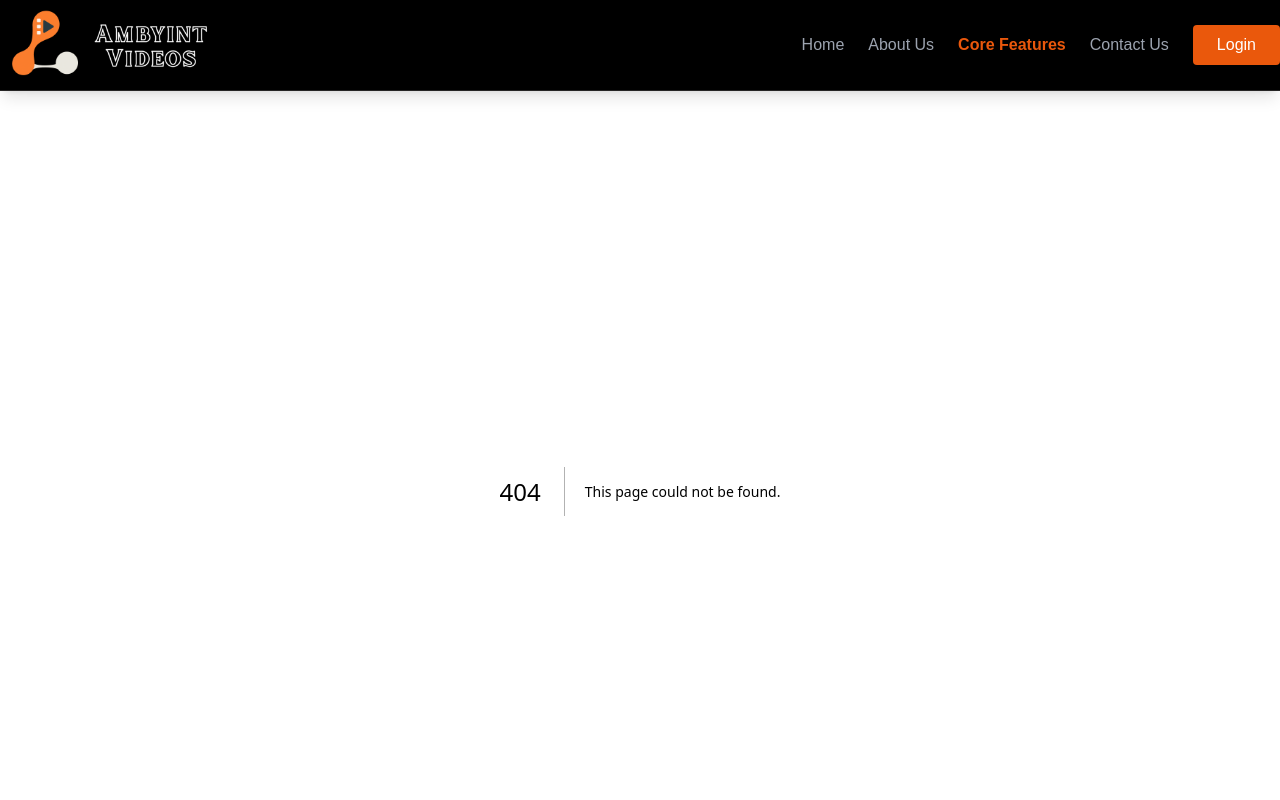
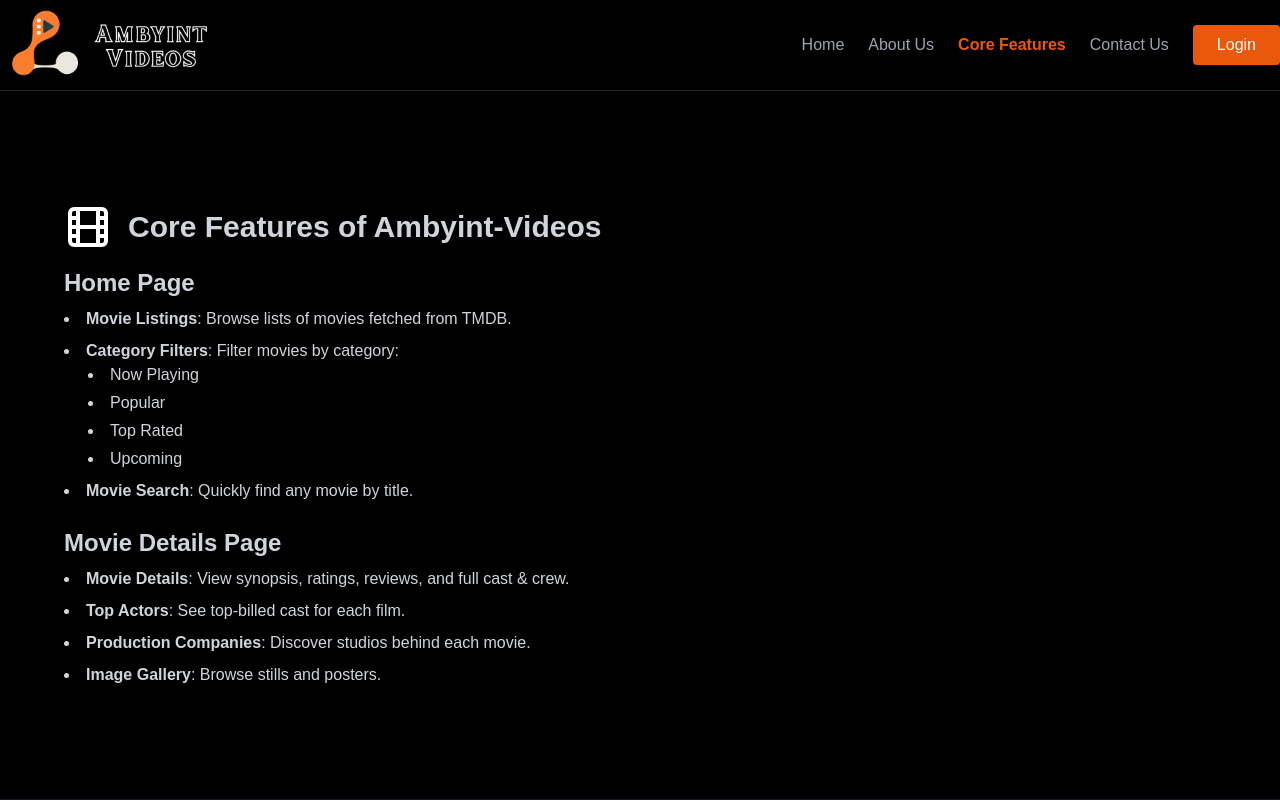
Before and after one commit to savalanpour/Ambyint-Videos, a Next.js app: page /core-features in a window 1280 px wide. Before the commit this address had no page. Shown: the top 800 px of the page. Built offline with nearby package versions, Linux system fonts and the light colour scheme.

Commit message:
Create static pages

```diff
--- /dev/null
+++ b/app/about-us/page.tsx
@@ -0,0 +1,41 @@
+import React from "react";
+import { Film } from "lucide-react";
+
+export default function AboutUs() {
+  return (
+    <main className="px-8 py-20 bg-black text-gray-300">
+      <div className="max-w-7xl mx-auto space-y-8">
+        <div className="shadow-lg p-8">
+          <div className="flex items-center space-x-4">
+            <Film size={48} />
+            <h1 className="text-3xl font-bold">About Ambyint-Videos</h1>
+          </div>
+          <div className="mt-6 space-y-4">
+            <p className="text-lg leading-relaxed">
+              At Ambyint-Videos, our mission is to connect movie lovers with the
+              perfect film. Whether you’re exploring in-depth reviews, checking
+              ratings, or building your personalized watchlist, our platform
+              brings everything you need into one place.
+            </p>
+            <h2 className="text-2xl font-semibold">Key Features</h2>
+            <ul className="list-disc list-inside space-y-2">
+              <li>Comprehensive movie search and details</li>
+              <li>Real-time ratings and reviews</li>
+              <li>Actor & crew insights</li>
+              <li>Filter movies by category</li>
+              <li>Scrolling for more videos</li>
+            </ul>
+            <h2 className="text-2xl font-semibold">Our Tech Stack</h2>
+            <ul className="list-disc list-inside space-y-2">
+              <li>Next.js & React</li>
+              <li>TypeScript</li>
+              <li>Tailwind CSS</li>
+              <li>Ant Design components</li>
+              <li>Lucide icons</li>
+            </ul>
+          </div>
+        </div>
+      </div>
+    </main>
+  );
+}
--- /dev/null
+++ b/app/contact-us/page.tsx
@@ -0,0 +1,85 @@
+"use client";
+
+import React from "react";
+import { Card, Form, Input, Button, message } from "antd";
+import { Mail } from "lucide-react";
+
+interface ContactFormValues {
+  name: string;
+  email: string;
+  message: string;
+}
+
+const ContactUsPage: React.FC = () => {
+  const [form] = Form.useForm<ContactFormValues>();
+  const [messageApi, contextHolder] = message.useMessage();
+
+  const onFinish = (values: ContactFormValues): void => {
+    // TODO: Submit form data to the backend API and handle success and error responses
+    console.log("Contact form submitted:", values);
+    messageApi.open({
+      type: "success",
+      content: "Your message has been submitted successfully!",
+    });
+    form.resetFields();
+  };
+
+  return (
+    <main className="px-8 py-20 bg-black text-gray-900">
+      {contextHolder}
+      <div className="max-w-lg mx-auto">
+        <Card className="shadow-lg bg-gray-200">
+          <h1 className="text-3xl font-bold flex items-center space-x-3">
+            <Mail size={32} />
+            <span>Contact Us</span>
+          </h1>
+
+          <Form
+            form={form}
+            layout="vertical"
+            onFinish={onFinish}
+            className="mt-6 space-y-4"
+          >
+            <Form.Item
+              label="Name"
+              name="name"
+              rules={[{ required: true, message: "Please enter your name" }]}
+            >
+              <Input placeholder="Your Name" />
+            </Form.Item>
+
+            <Form.Item
+              label="Email"
+              name="email"
+              rules={[
+                { required: true, message: "Please enter your email" },
+                { type: "email", message: "Enter a valid email address" },
+              ]}
+            >
+              <Input
+                prefix={<Mail size={16} />}
+                placeholder="you@example.com"
+              />
+            </Form.Item>
+
+            <Form.Item
+              label="Message"
+              name="message"
+              rules={[{ required: true, message: "Please enter a message" }]}
+            >
+              <Input.TextArea rows={5} placeholder="Your message..." />
+            </Form.Item>
+
+            <Form.Item>
+              <Button type="primary" htmlType="submit" className="w-full">
+                Send Message
+              </Button>
+            </Form.Item>
+          </Form>
+        </Card>
+      </div>
+    </main>
+  );
+};
+
+export default ContactUsPage;
--- /dev/null
+++ b/app/core-features/page.tsx
@@ -0,0 +1,66 @@
+import React from "react";
+import { Film } from "lucide-react";
+
+export default function AboutUs() {
+  return (
+    <main className="px-8 py-20 bg-black text-gray-300">
+      <div className="max-w-7xl mx-auto space-y-12">
+        <div className="shadow-lg p-8 rounded-lg">
+          <div className="flex items-center space-x-4 mb-4">
+            <Film size={48} className="text-white" />
+            <h1 className="text-3xl font-bold">
+              Core Features of Ambyint-Videos
+            </h1>
+          </div>
+          <div className="space-y-6">
+            <section>
+              <h2 className="text-2xl font-semibold mb-2">Home Page</h2>
+              <ul className="list-disc list-inside space-y-2">
+                <li>
+                  <strong>Movie Listings</strong>: Browse lists of movies
+                  fetched from TMDB.
+                </li>
+                <li>
+                  <strong>Category Filters</strong>: Filter movies by category:
+                  <ul className="list-disc list-inside ml-6 space-y-1">
+                    <li>Now Playing</li>
+                    <li>Popular</li>
+                    <li>Top Rated</li>
+                    <li>Upcoming</li>
+                  </ul>
+                </li>
+                <li>
+                  <strong>Movie Search</strong>: Quickly find any movie by
+                  title.
+                </li>
+              </ul>
+            </section>
+
+            <section>
+              <h2 className="text-2xl font-semibold mb-2">
+                Movie Details Page
+              </h2>
+              <ul className="list-disc list-inside space-y-2">
+                <li>
+                  <strong>Movie Details</strong>: View synopsis, ratings,
+                  reviews, and full cast & crew.
+                </li>
+                <li>
+                  <strong>Top Actors</strong>: See top-billed cast for each
+                  film.
+                </li>
+                <li>
+                  <strong>Production Companies</strong>: Discover studios behind
+                  each movie.
+                </li>
+                <li>
+                  <strong>Image Gallery</strong>: Browse stills and posters.
+                </li>
+              </ul>
+            </section>
+          </div>
+        </div>
+      </div>
+    </main>
+  );
+}
```
